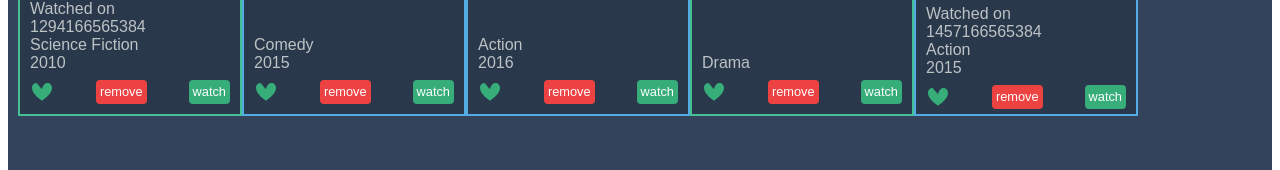
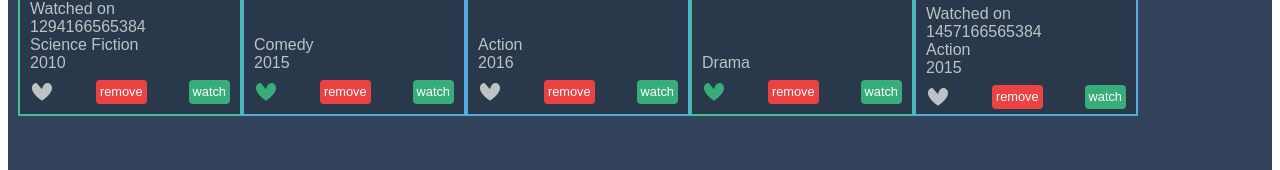
Before and after one commit to dmaharana/angular2-essential-training-updated, an Angular app: page / in a window 1280 px wide. Shown: the part 270-440 px from the top of the page. Built offline with nearby package versions, Linux system fonts and the light colour scheme.

Commit message:
working code after chapter 3-05

```diff
--- a/src/app/favorite.directive.ts
+++ b/src/app/favorite.directive.ts
@@ -1,4 +1,4 @@
-import { Directive, HostBinding } from '@angular/core';
+import { Directive, HostBinding, Input } from '@angular/core';
 
 @Directive({
   selector: '[appFavorite]'
@@ -7,5 +7,8 @@ export class FavoriteDirective {
 
   constructor() { }
   @HostBinding('class.is-favorite') isFavorite = true;
+  @Input() set appFavorite(value) {
+    this.isFavorite = value;
+  }
 
 }
--- a/src/app/media-item/media-item.component.html
+++ b/src/app/media-item/media-item.component.html
@@ -7,7 +7,7 @@
 <div>{{ mediaItem.year }}</div>
 <div class="tools">
   <svg
-    appFavorite
+    [appFavorite]="mediaItem.isFavorite"
     class="favorite" xmlns="http://www.w3.org/2000/svg" viewBox="0 0 24 24">
     <path d="M12 9.229c.234-1.12 1.547-6.229 5.382-6.229 2.22 0 4.618 1.551 4.618 5.003 0 3.907-3.627
  8.47-10 12.629-6.373-4.159-10-8.722-10-12.629 0-3.484 2.369-5.005 4.577-5.005 3.923 0 5.145 5.126 5.
```
